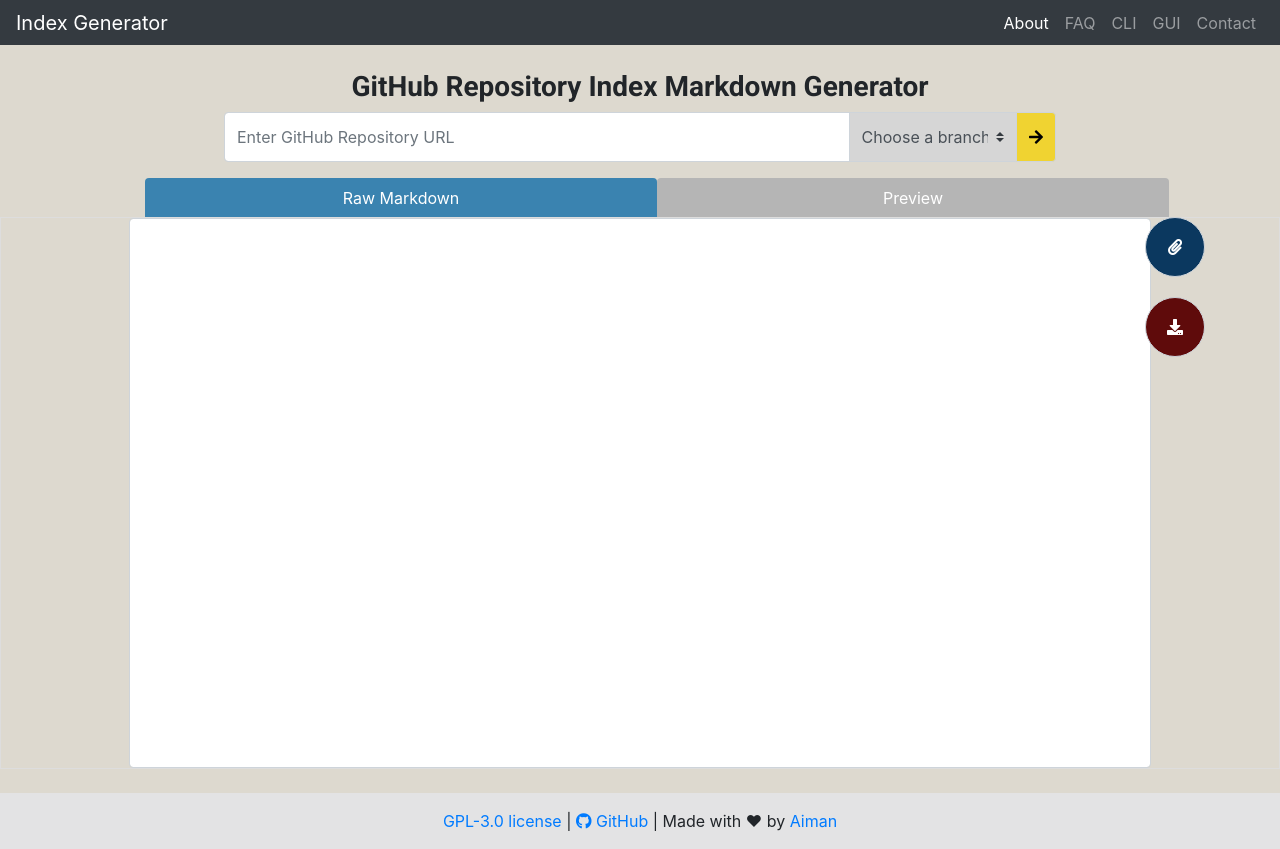
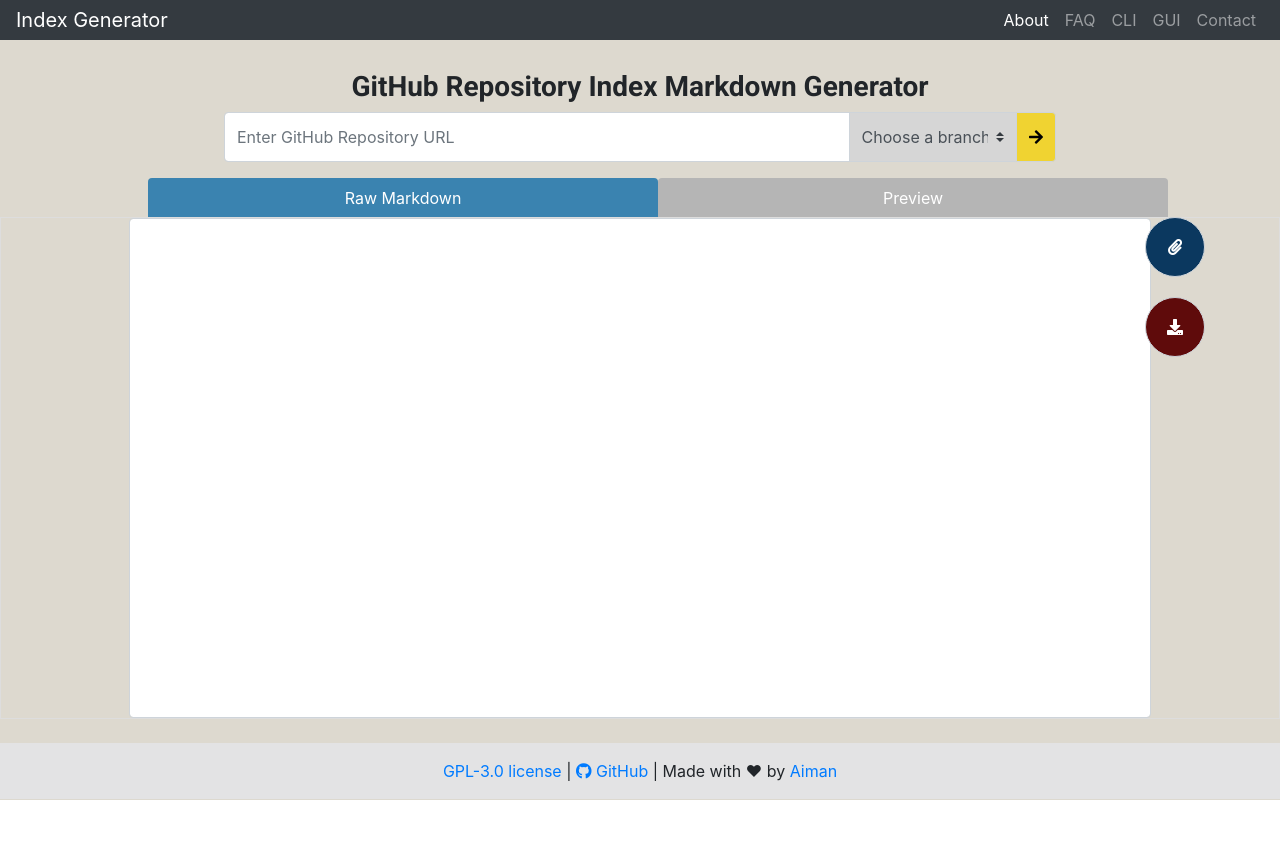
Before and after one commit to aimanfatima/indexgen, a Flask app: page / in a window 1280 px wide. After the commit the page ends 800 px from the top, so only its background shows below. Run offline with Flask 3, Linux system fonts and the light colour scheme; some libraries are stand-ins or nearby versions.

Commit message:
Minor UI changes

```diff
--- a/app/templates/index.html
+++ b/app/templates/index.html
@@ -64,7 +64,7 @@
 			}
 			#markdownOutput {
 				width: 80%;
-				height: 550px;
+				height: 500px;
 				margin: 0px auto;
 				display: block;
 			}
@@ -98,7 +98,7 @@
 
 			.markdown-preview {
 				width: 80%;
-				height: 550px;
+				height: 500px;
 				margin: 0px auto;
 				display: block;
 
@@ -117,8 +117,8 @@
 			/* Ensure the nav-tabs fill the width */
 
 			.nav-tabs {
-				width: 80%;
-				margin-left: 145px;
+				width: 79.7%;
+				margin-left: 148px;
 				text-align: center;
 			}
 
@@ -149,7 +149,7 @@
 			}
 
 			.navbar {
-				height: 45px;
+				height: 40px;
 			}
 		</style>
 	</head>
```
